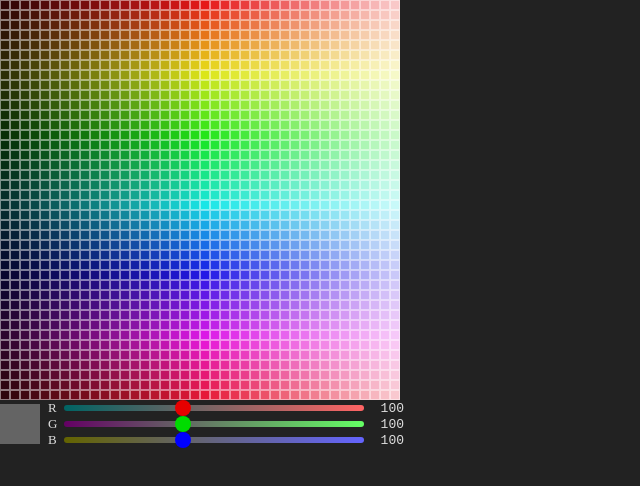
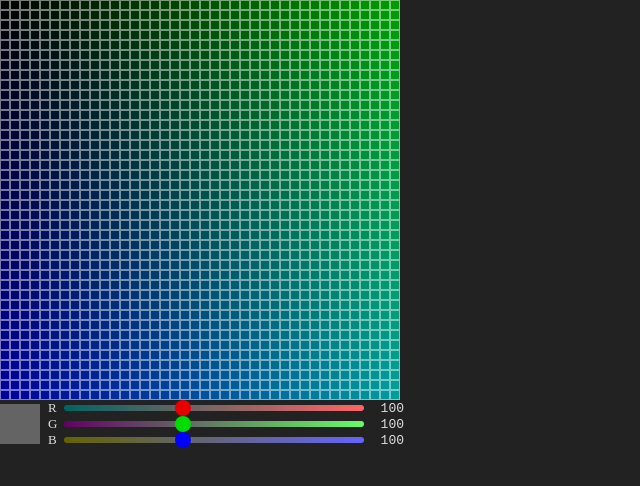
Before and after one commit to tris5572/dot-e, a React (Vite) app: page / in a window 1280 px wide. Shown: the top 486 px of the page, without its empty margins (0-640 px from the left). Built offline with nearby package versions, Linux system fonts and the light colour scheme.

Commit message:
feat: 色のデータ型を使用するように変更

```diff
--- a/src/components/Canvas.tsx
+++ b/src/components/Canvas.tsx
@@ -15,7 +15,8 @@ export function Canvas() {
           {[...Array(X_SIZE)].map((_, x) => (
             <Dot
               size={10}
-              color={`hsl(${y * 9} 80% ${x * 2 + 10}%)`}
+              // color={`hsl(${y * 9} 80% ${x * 2 + 10}%)`}
+              color={{ type: 'RGB', red: 0, green: x * 4, blue: y * 4 }}
               border={borderFlag ? '0.5px solid #FFF7' : undefined}
               key={`${x}-${y}`}
             />
--- a/src/components/Dot.tsx
+++ b/src/components/Dot.tsx
@@ -1,3 +1,6 @@
+import { Color } from '../types/colors';
+import { color2string } from '../utils/color';
+
 type Props = {
   /**
    * ドットのサイズ。縦横のピクセル数。
@@ -6,7 +9,7 @@ type Props = {
   /**
    * 塗りつぶす色。
    */
-  color: string;
+  color: Color;
   /**
    * 縁取りのスタイル。CSS の `border` プロパティに指定する値。省略時は縁取りなし。
    */
@@ -22,7 +25,7 @@ export function Dot(props: Props) {
       style={{
         width: `${props.size}px`,
         height: `${props.size}px`,
-        background: props.color,
+        background: color2string(props.color),
         border: props.border,
       }}
     />
--- /dev/null
+++ b/src/utils/color.ts
@@ -0,0 +1,8 @@
+import { Color } from '../types/colors';
+
+export function color2string(color: Color): string {
+  switch (color.type) {
+    case 'RGB':
+      return `rgb(${color.red} ${color.green} ${color.blue})`;
+  }
+}
```
